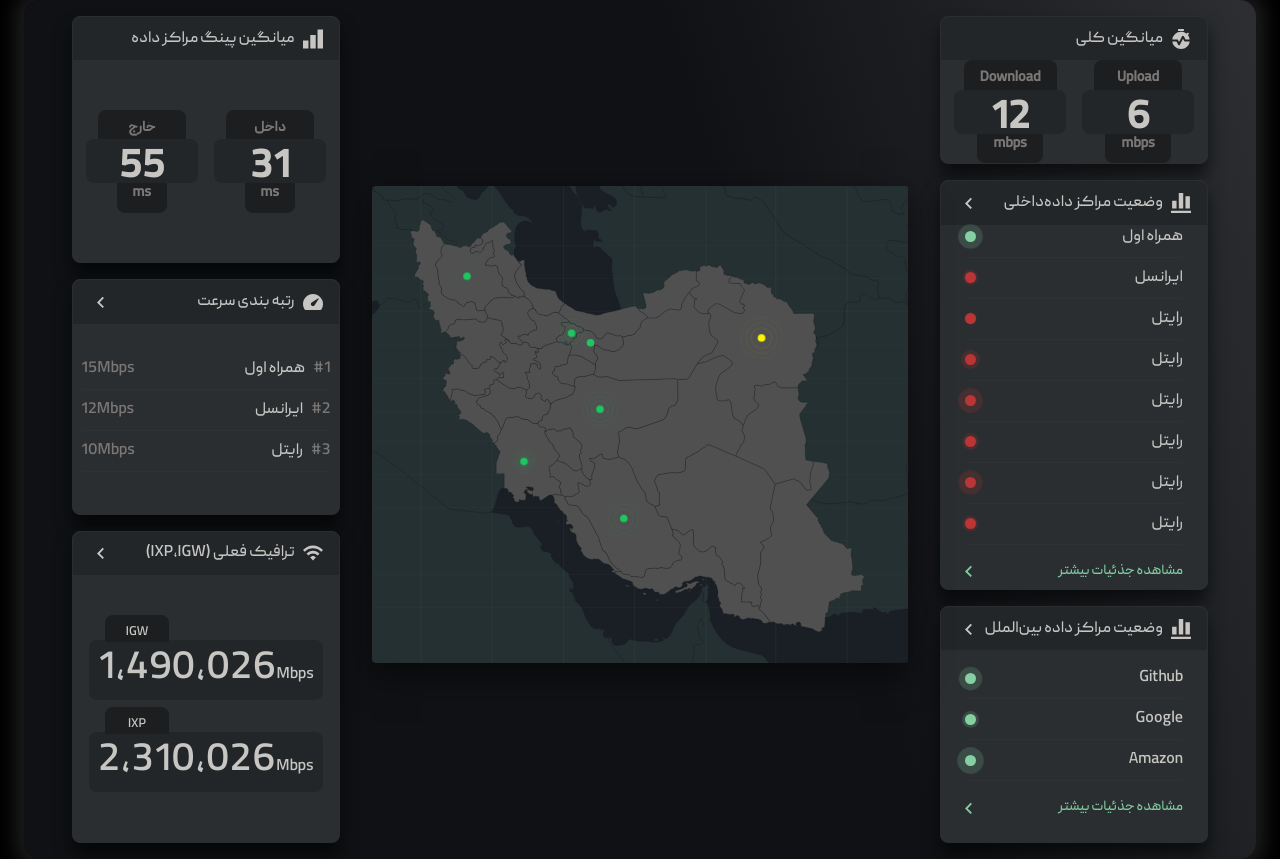
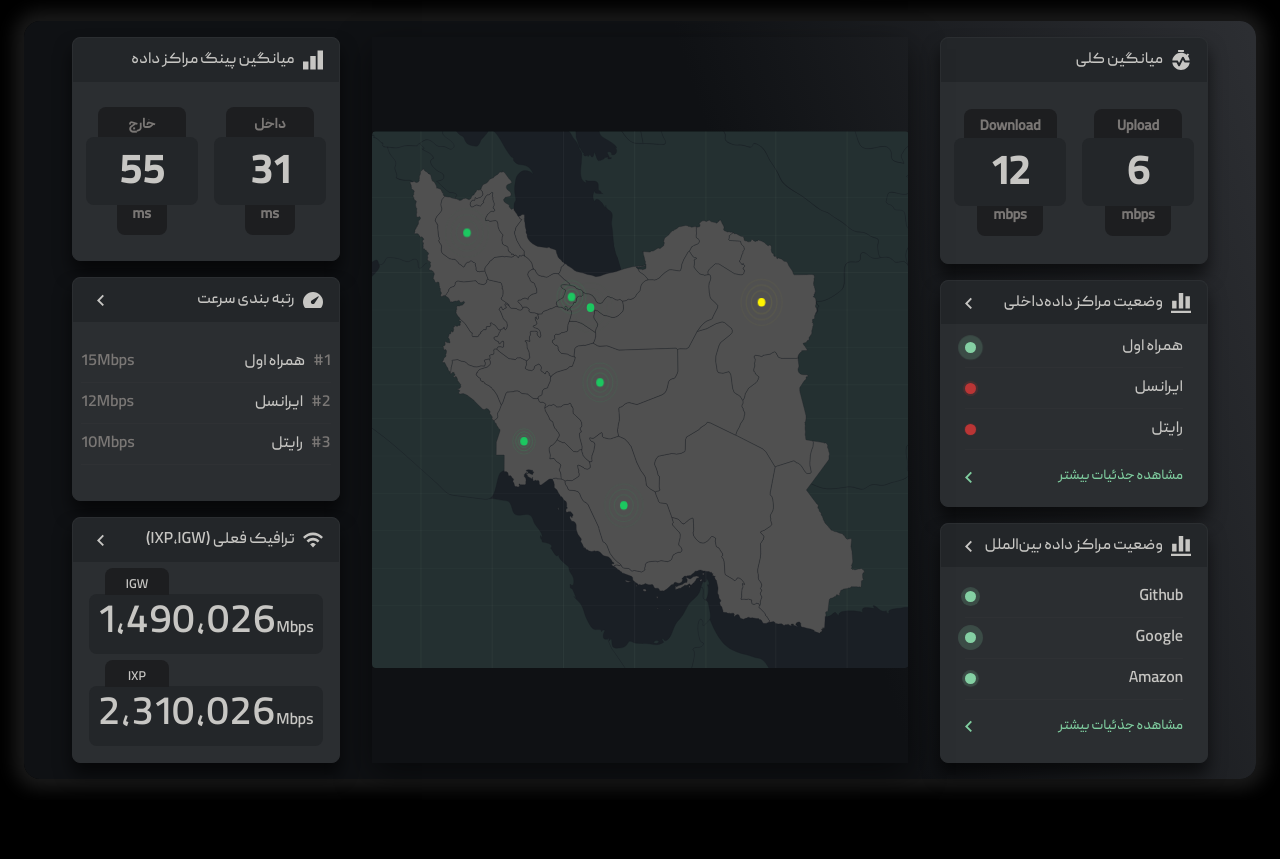
Before and after one commit to Raika-Company/eyesp-v2, a React (Vite) app: page / in a window 1280 px wide. After the commit the page ends 800 px from the top, so only its background shows below. Built offline with nearby package versions, Linux system fonts and the light colour scheme.

Commit message:
restructure the folders

```diff
--- a/src/features/dashboard/LeftSide.tsx
+++ b/src/features/dashboard/LeftSide.tsx
@@ -13,7 +13,7 @@ import AverageIcon from "../../assets/images/average-icon.svg";
 import ArrowLeftGreen from "../../assets/images/arrow-left-green.svg";
 import ActiveIndicator from "./components/ActiveIndicator";
 import ChartIcon from "../../assets/images/chart-icon.svg";
-import { Link } from "react-router-dom";
+import {Link} from "react-router-dom";
 
 export const InternalISPList = [
   {
@@ -34,36 +34,36 @@ export const InternalISPList = [
     isActive: true,
     speed: "10",
   },
-  {
-    id: 3,
-    name: "رایتل",
-    isActive: true,
-    speed: "10",
-  },
-  {
-    id: 3,
-    name: "رایتل",
-    isActive: true,
-    speed: "10",
-  },
-  {
-    id: 3,
-    name: "رایتل",
-    isActive: true,
-    speed: "10",
-  },
-  {
-    id: 3,
-    name: "رایتل",
-    isActive: true,
-    speed: "10",
-  },
-  {
-    id: 3,
-    name: "رایتل",
-    isActive: true,
-    speed: "10",
-  },
+  // {
+  //   id: 3,
+  //   name: "رایتل",
+  //   isActive: true,
+  //   speed: "10",
+  // },
+  // {
+  //   id: 3,
+  //   name: "رایتل",
+  //   isActive: true,
+  //   speed: "10",
+  // },
+  // {
+  //   id: 3,
+  //   name: "رایتل",
+  //   isActive: true,
+  //   speed: "10",
+  // },
+  // {
+  //   id: 3,
+  //   name: "رایتل",
+  //   isActive: true,
+  //   speed: "10",
+  // },
+  // {
+  //   id: 3,
+  //   name: "رایتل",
+  //   isActive: true,
+  //   speed: "10",
+  // },
 ];
 
 const ExternalISPList = [
@@ -102,7 +102,7 @@ const LeftSide = () => {
         <Stack
           direction="row"
           sx={{
-            // paddingY: "1rem",
+            paddingY: "1rem",
             paddingX: ".8rem",
             gap: "1rem",
             justifyContent: "center",
@@ -155,7 +155,7 @@ const LeftSide = () => {
               justifyContent: "space-between",
             }}
           >
-            <Button component={Link} to="/isp" sx={{ color: "#7FCD9F" }}>
+            <Button component={Link} to="/isp" sx={{color: "#7FCD9F"}}>
               مشاهده جذئیات بیشتر
             </Button>
             <img
@@ -211,7 +211,7 @@ const LeftSide = () => {
             <Button
               component={Link}
               to="/global-overview"
-              sx={{ color: "#7FCD9F" }}
+              sx={{color: "#7FCD9F"}}
             >
               مشاهده جذئیات بیشتر
             </Button>
--- a/src/features/dashboard/Map.tsx
+++ b/src/features/dashboard/Map.tsx
@@ -1,5 +1,5 @@
-import { SvgIcon, styled, useMediaQuery, useTheme } from "@mui/material";
-import { FC, Fragment } from "react";
+import {SvgIcon, styled, useMediaQuery, useTheme} from "@mui/material";
+import {FC, Fragment} from "react";
 import MapPaths from "./components/MapPaths";
 
 type ProvinceCoordsType = {
@@ -12,7 +12,7 @@ type ProvinceCoordsType = {
 };
 
 import provinceCoordsData from "../../../public/data/provincesCoords.json";
-import { Link } from "react-router-dom";
+import {Link} from "react-router-dom";
 
 const provinceCoords = provinceCoordsData as ProvinceCoordsType;
 
@@ -75,7 +75,7 @@ const Map: FC = () => {
     index: number;
   }
   const AnimatedCircle = styled("circle")<Props & React.SVGProps<SVGAElement>>(
-    ({ index, cx, cy }) => ({
+    ({index, cx, cy}) => ({
       animation: `pulse 2s ${188 * index}ms infinite `,
       transformOrigin: `${cx}px ${cy}px`,
       "@keyframes pulse": {
@@ -92,7 +92,6 @@ const Map: FC = () => {
   );
 
   return (
-    <Link to="/disorders">
     <SvgIcon
       sx={{
         width: "100%",
@@ -102,6 +101,7 @@ const Map: FC = () => {
         gridColumnEnd: !isLgScreen && !isSmScreen ? "span 2" : "span 1",
       }}
     >
+      <Link to="/disorders">
         <svg
           preserveAspectRatio="none"
           viewBox="0 0 1130 1004"
@@ -145,8 +145,8 @@ const Map: FC = () => {
             </Fragment>
           ))}
         </svg>
+      </Link>
     </SvgIcon>
-    </Link>
   );
 };
 
--- a/src/features/dashboard/components/InfoBox.tsx
+++ b/src/features/dashboard/components/InfoBox.tsx
@@ -27,6 +27,7 @@ const InfoBox: FC<Props> = ({
         border: "1px solid #2B2E31",
         display: "flex",
         flexDirection: "column",
+        minHeight: "14rem",
       }}
     >
       <Box
--- a/src/features/dashboard/components/NumberValue.tsx
+++ b/src/features/dashboard/components/NumberValue.tsx
@@ -50,6 +50,7 @@ const NumberValue: FC<Props> = ({value, title, unit}) => {
           color: "#C7C6C3",
           marginTop: "-.5rem",
           marginBottom: "-.5rem",
+          paddingY: ".5rem",
           borderRadius: ".5rem",
           zIndex: "1",
         }}
@@ -58,7 +59,7 @@ const NumberValue: FC<Props> = ({value, title, unit}) => {
           sx={{
             fontWeight: "800",
             fontSize: isXlgScreen ? "4rem" : "2.5rem",
-            marginBottom: "-1rem",
+            marginBottom: "-.5rem",
           }}
         >
           {value}
--- a/src/pages/Dashboard.tsx
+++ b/src/pages/public/Dashboard.tsx
@@ -1,8 +1,8 @@
 import {Box, useMediaQuery, useTheme} from "@mui/material";
 import {FC} from "react";
-import LeftSide from "../features/dashboard/LeftSide";
-import RightSide from "../features/dashboard/RightSide";
-import Map from "../features/dashboard/Map";
+import LeftSide from "../../features/dashboard/LeftSide";
+import RightSide from "../../features/dashboard/RightSide";
+import Map from "../../features/dashboard/Map";
 
 const Dashboard: FC = () => {
   const theme = useTheme();
--- a/src/pages/ISP.tsx
+++ b/src/pages/public/GlobalOverview.tsx
@@ -1,14 +1,16 @@
-import React, { useEffect } from "react";
-import { useQuery } from "@tanstack/react-query";
-import { Box, Typography, Container, Button, CircularProgress } from "@mui/material";
+import React, {useEffect} from "react";
+import {useQuery} from "@tanstack/react-query";
+import {
+  Box,
+  Typography,
+  CircularProgress,
+  Container,
+  Button,
+} from "@mui/material";
 import Grid from "@mui/material/Unstable_Grid2/Grid2";
-import WestIcon from '@mui/icons-material/West';
-import zitel from "../assets/images/zitel.png";
-import mokhaberat from "../assets/images/mokhaberat.png";
-import hamrahaval from "../assets/images/hamrahaval.png";
-
-import { GetGlobalOverview } from "../services/GlobalOverview";
-import { Link } from "react-router-dom";
+import {GetGlobalOverview} from "../../services/GlobalOverview";
+import {Link} from "react-router-dom";
+import WestIcon from "@mui/icons-material/West";
 
 type HistoryItem = {
   status: number;
@@ -16,7 +18,9 @@ type HistoryItem = {
 };
 
 type WebsiteData = {
+  name: string;
   domain: string;
+
   history: HistoryItem[];
 };
 
@@ -34,45 +38,47 @@ const useHistoryData = () =>
     refetchOnWindowFocus: false,
   });
 
-const LOGOS = [
-  { src: zitel, name: "زیتل" },
-  { src: mokhaberat, name: "مخابرات" },
-  { src: hamrahaval, name: "همراه اول" },
-];
-
-const DataBlock: React.FC<{ value: number }> = ({ value }) => (
+const DataBlock: React.FC<{value: number}> = ({value}) => (
   <Box
     width="3%"
     height="62px"
     borderRadius="2em"
     bgcolor={value === 200 ? "#7FCD9F" : "#E93F3F"}
     mx={0.3}
-    sx={{ cursor: "pointer" }}
+    sx={{cursor: "pointer"}}
   />
 );
 
-const GridItem: React.FC<{ data: WebsiteData; logo: (typeof LOGOS)[0] }> = ({
-  data,
-  logo,
-}) => (
+const GridItem: React.FC<{data: WebsiteData}> = ({data}) => (
   <Grid
     xs={12}
     sx={{
-      maxWidth: { md: "48%" },
+      maxWidth: {md: "48%"},
       borderRadius: "0.5rem",
       background: "#2B2E31",
       boxShadow: "0px 12px 17px 0px rgba(0, 0, 0, 0.60)",
       display: "flex",
+      alignItems: "center",
       justifyContent: "space-between",
-      alignItems: "center",
       mx: "auto",
       my: ".85em",
       px: "1.5em",
     }}
   >
-    <Box display="flex" flexDirection="column" alignItems="center" gap="0.5rem">
-      <img src={logo.src} alt={logo.name} height="52px" />
-      <Typography sx={{ textAlign: "center" }}>{logo.name}</Typography>
+    <Box sx={{textTransform: "uppercase"}}>
+      <img
+        src={`https://status.eyesp.live/images/${data.name}.svg`}
+        alt={data.name}
+      />
+      <Typography
+        sx={{
+          textAlign: "center",
+          textTransform: "uppercase",
+          fontWeight: 600,
+        }}
+      >
+        {data.name}
+      </Typography>
     </Box>
     <Box
       display="flex"
@@ -93,8 +99,8 @@ const GridItem: React.FC<{ data: WebsiteData; logo: (typeof LOGOS)[0] }> = ({
   </Grid>
 );
 
-const ISP: React.FC = () => {
-  const { data, error, isLoading, refetch } = useHistoryData();
+const GlobalOverview: React.FC = () => {
+  const {data, error, isLoading, refetch} = useHistoryData();
 
   useEffect(() => {
     const intervalId = setInterval(() => {
@@ -106,8 +112,15 @@ const ISP: React.FC = () => {
 
   if (isLoading) {
     return (
-      <div style={{ display: "flex", justifyContent: "center", alignItems: "center", height: "100vh" }}>
-        <CircularProgress color="primary"/>
+      <div
+        style={{
+          display: "flex",
+          justifyContent: "center",
+          alignItems: "center",
+          height: "100vh",
+        }}
+      >
+        <CircularProgress color="primary" />
       </div>
     );
   }
@@ -116,25 +129,35 @@ const ISP: React.FC = () => {
 
   return (
     <Container maxWidth="xl">
-      <Button component={Link} to="/" sx={{fontSize: "1.5rem", textDecoration: "none", textAlign: "center", width: "100%", color: "#FFF", marginTop: "2rem"}} endIcon={<WestIcon sx={{marginRight: "1rem"}}/>}>بازگشت</Button>
+      <Button
+        component={Link}
+        to="/"
+        sx={{
+          fontSize: "1.5rem",
+          textDecoration: "none",
+          textAlign: "center",
+          width: "100%",
+          color: "#FFF",
+          marginTop: "2rem",
+        }}
+        endIcon={<WestIcon sx={{marginRight: "1rem"}} />}
+      >
+        بازگشت
+      </Button>
       <Grid
         container
         rowSpacing={4}
-        columnSpacing={{ xs: -5, sm: -5 }}
+        columnSpacing={{xs: -5, sm: -5}}
         paddingY="2rem"
       >
         {data &&
           Array.isArray(data) &&
           data.map((websiteData: WebsiteData, index: number) => (
-            <GridItem
-              key={index}
-              data={websiteData}
-              logo={LOGOS[index % LOGOS.length]}
-            />
+            <GridItem key={index} data={websiteData} />
           ))}
       </Grid>
     </Container>
   );
 };
 
-export default ISP;
+export default GlobalOverview;
--- a/src/pages/GlobalOverview.tsx
+++ b/src/pages/public/ISP.tsx
@@ -1,16 +1,20 @@
-import React, { useEffect } from "react";
-import { useQuery } from "@tanstack/react-query";
+import React, {useEffect} from "react";
+import {useQuery} from "@tanstack/react-query";
 import {
   Box,
   Typography,
-  CircularProgress,
   Container,
   Button,
+  CircularProgress,
 } from "@mui/material";
 import Grid from "@mui/material/Unstable_Grid2/Grid2";
-import { GetGlobalOverview } from "../services/GlobalOverview";
-import { Link } from "react-router-dom";
-import WestIcon from '@mui/icons-material/West';
+import WestIcon from "@mui/icons-material/West";
+import zitel from "../../assets/images/zitel.png";
+import mokhaberat from "../../assets/images/mokhaberat.png";
+import hamrahaval from "../../assets/images/hamrahaval.png";
+
+import {GetGlobalOverview} from "../../services/GlobalOverview";
+import {Link} from "react-router-dom";
 
 type HistoryItem = {
   status: number;
@@ -18,9 +22,7 @@ type HistoryItem = {
 };
 
 type WebsiteData = {
-  name: string;
   domain: string;
-
   history: HistoryItem[];
 };
 
@@ -38,47 +40,45 @@ const useHistoryData = () =>
     refetchOnWindowFocus: false,
   });
 
-const DataBlock: React.FC<{ value: number }> = ({ value }) => (
+const LOGOS = [
+  {src: zitel, name: "زیتل"},
+  {src: mokhaberat, name: "مخابرات"},
+  {src: hamrahaval, name: "همراه اول"},
+];
+
+const DataBlock: React.FC<{value: number}> = ({value}) => (
   <Box
     width="3%"
     height="62px"
     borderRadius="2em"
     bgcolor={value === 200 ? "#7FCD9F" : "#E93F3F"}
     mx={0.3}
-    sx={{ cursor: "pointer" }}
+    sx={{cursor: "pointer"}}
   />
 );
 
-const GridItem: React.FC<{ data: WebsiteData }> = ({ data }) => (
+const GridItem: React.FC<{data: WebsiteData; logo: (typeof LOGOS)[0]}> = ({
+  data,
+  logo,
+}) => (
   <Grid
     xs={12}
     sx={{
-      maxWidth: { md: "48%" },
+      maxWidth: {md: "48%"},
       borderRadius: "0.5rem",
       background: "#2B2E31",
       boxShadow: "0px 12px 17px 0px rgba(0, 0, 0, 0.60)",
       display: "flex",
+      justifyContent: "space-between",
       alignItems: "center",
-      justifyContent: "space-between",
       mx: "auto",
       my: ".85em",
       px: "1.5em",
     }}
   >
-    <Box sx={{ textTransform: "uppercase" }}>
-      <img
-        src={`https://status.eyesp.live/images/${data.name}.svg`}
-        alt={data.name}
-      />
-      <Typography
-        sx={{
-          textAlign: "center",
-          textTransform: "uppercase",
-          fontWeight: 600,
-        }}
-      >
-        {data.name}
-      </Typography>
+    <Box display="flex" flexDirection="column" alignItems="center" gap="0.5rem">
+      <img src={logo.src} alt={logo.name} height="52px" />
+      <Typography sx={{textAlign: "center"}}>{logo.name}</Typography>
     </Box>
     <Box
       display="flex"
@@ -99,8 +99,8 @@ const GridItem: React.FC<{ data: WebsiteData }> = ({ data }) => (
   </Grid>
 );
 
-const GlobalOverview: React.FC = () => {
-  const { data, error, isLoading, refetch } = useHistoryData();
+const ISP: React.FC = () => {
+  const {data, error, isLoading, refetch} = useHistoryData();
 
   useEffect(() => {
     const intervalId = setInterval(() => {
@@ -140,24 +140,28 @@ const GlobalOverview: React.FC = () => {
           color: "#FFF",
           marginTop: "2rem",
         }}
-        endIcon={<WestIcon sx={{ marginRight: "1rem" }} />}
+        endIcon={<WestIcon sx={{marginRight: "1rem"}} />}
       >
         بازگشت
       </Button>
       <Grid
         container
         rowSpacing={4}
-        columnSpacing={{ xs: -5, sm: -5 }}
+        columnSpacing={{xs: -5, sm: -5}}
         paddingY="2rem"
       >
         {data &&
           Array.isArray(data) &&
           data.map((websiteData: WebsiteData, index: number) => (
-            <GridItem key={index} data={websiteData} />
+            <GridItem
+              key={index}
+              data={websiteData}
+              logo={LOGOS[index % LOGOS.length]}
+            />
           ))}
       </Grid>
     </Container>
   );
 };
 
-export default GlobalOverview;
+export default ISP;
```
Also changed, not shown: src/pages/public/Disorders.tsx (renamed from src/pages/Disorders.tsx, +39 -23 lines), src/routes/Routes.tsx (+5 -5 lines), src/pages/public/charts/Charts.jsx (renamed from src/pages/charts/Charts.jsx), src/pages/public/disordersHistory/DisordersHistory.jsx (renamed from src/pages/disordersHistory/DisordersHistory.jsx), src/pages/public/disordersHistory/components/CardContainer.jsx (renamed from src/pages/disordersHistory/components/CardContainer.jsx). Lines whose indentation alone changed are shown as unchanged.
